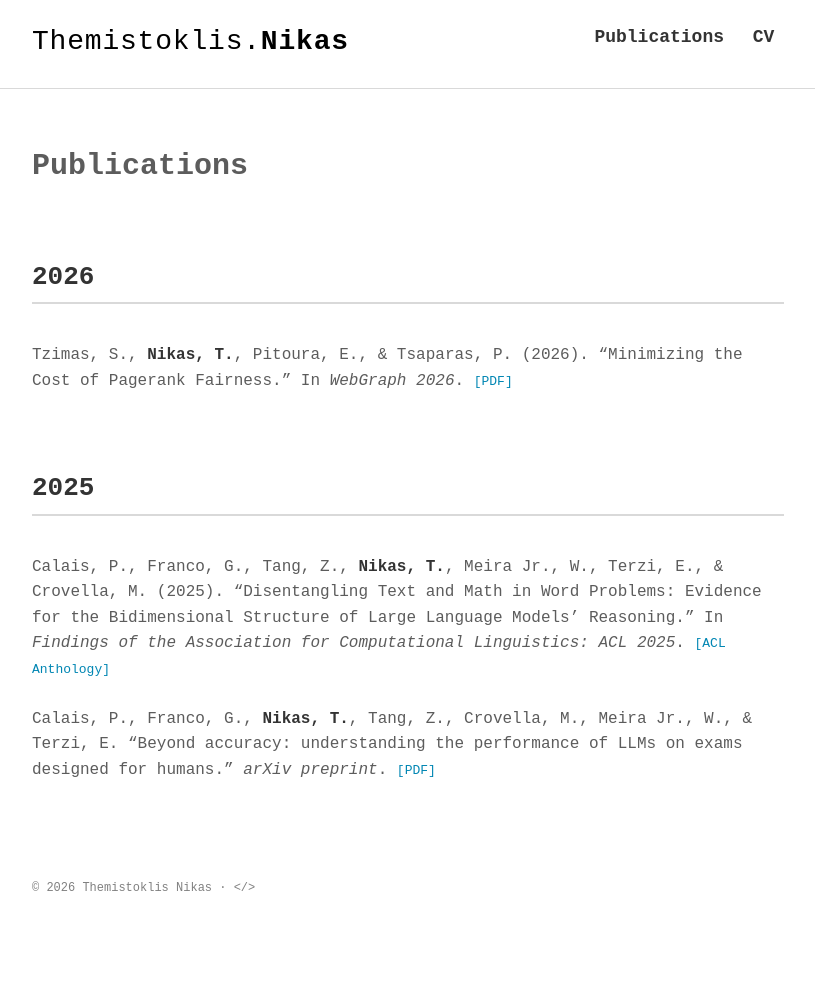
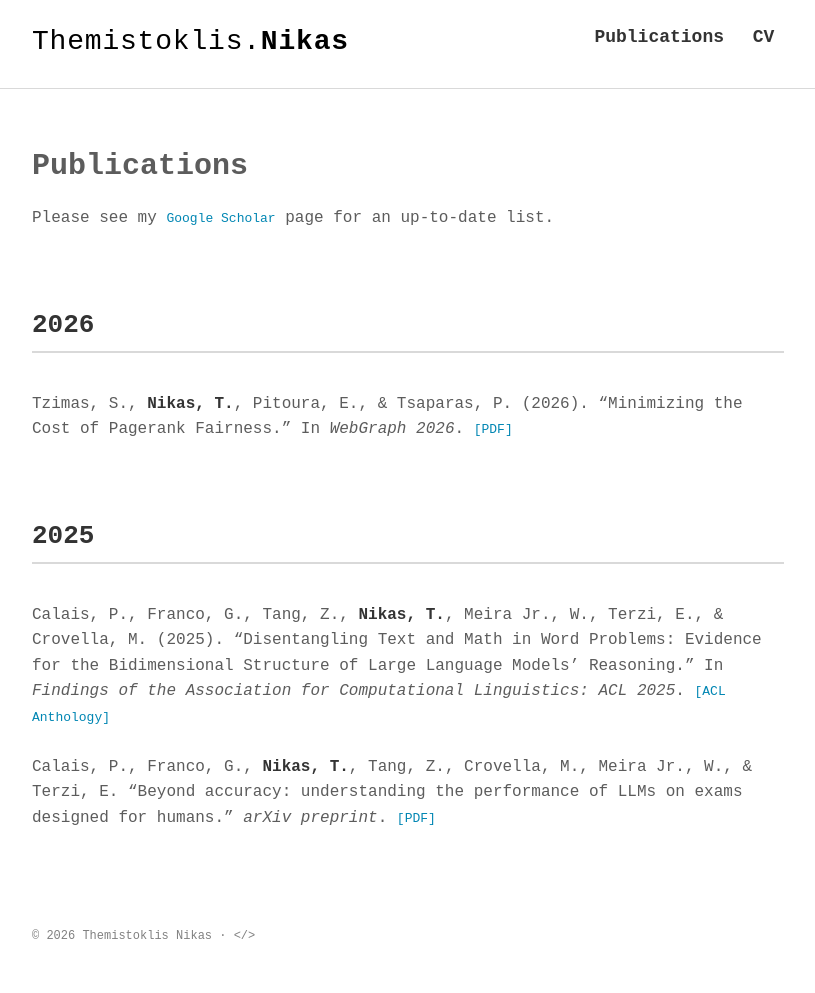
Before and after one commit to tnikas/tnikas.github.io, a Jekyll site: the page built from publications.md, in a window 1280 px wide. Shown: the whole page, without its empty margins (232-1047 px from the left). Built offline with Jekyll 4.4.1, drawn with Linux system fonts in a browser that asks for light colours; some web fonts are replaced; before the commit the page ends 945 px from its top, so only the background shows below that.

Commit message:
Add Google Scholar link for up-to-date publication list

```diff
--- a/publications.md
+++ b/publications.md
@@ -3,6 +3,8 @@ layout: page
 title: Publications
 permalink: /publications/
 ---
+
+Please see my [Google Scholar](https://scholar.google.com/citations?user=dBImAjsAAAAJ&hl=en&authuser=1&oi=ao) page for an up-to-date list.
 
 ## 2026
 
```
